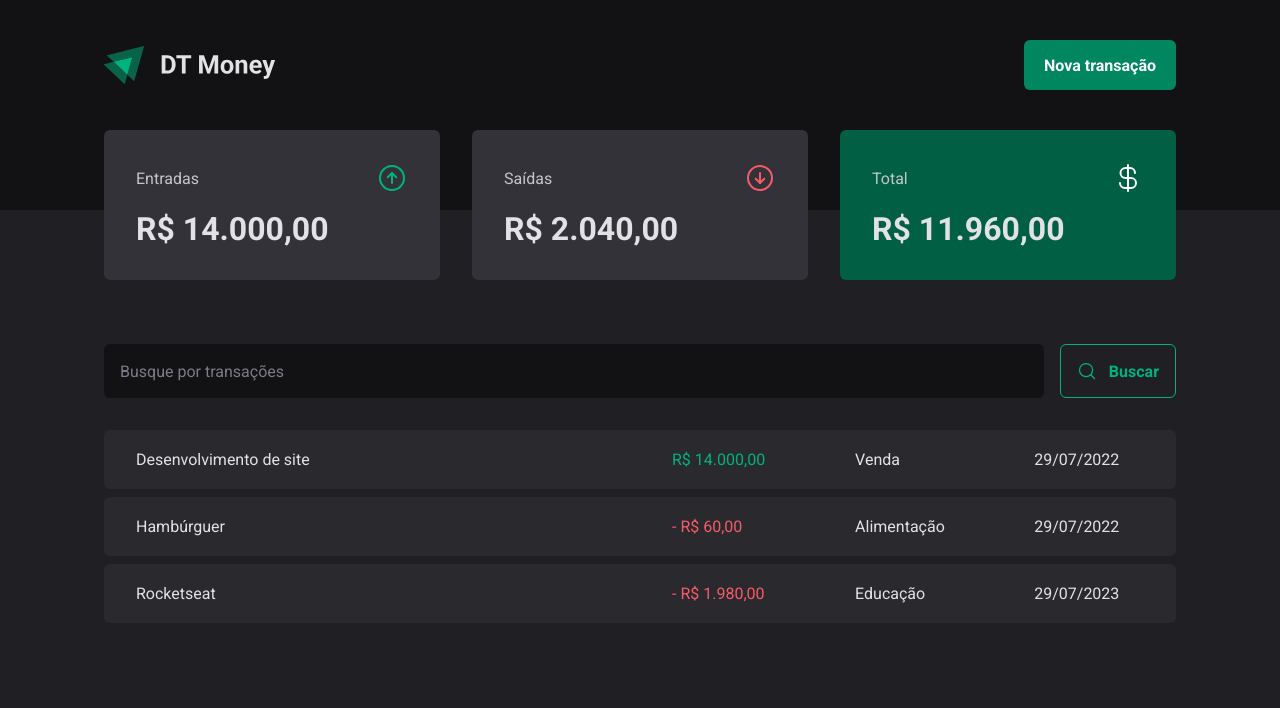
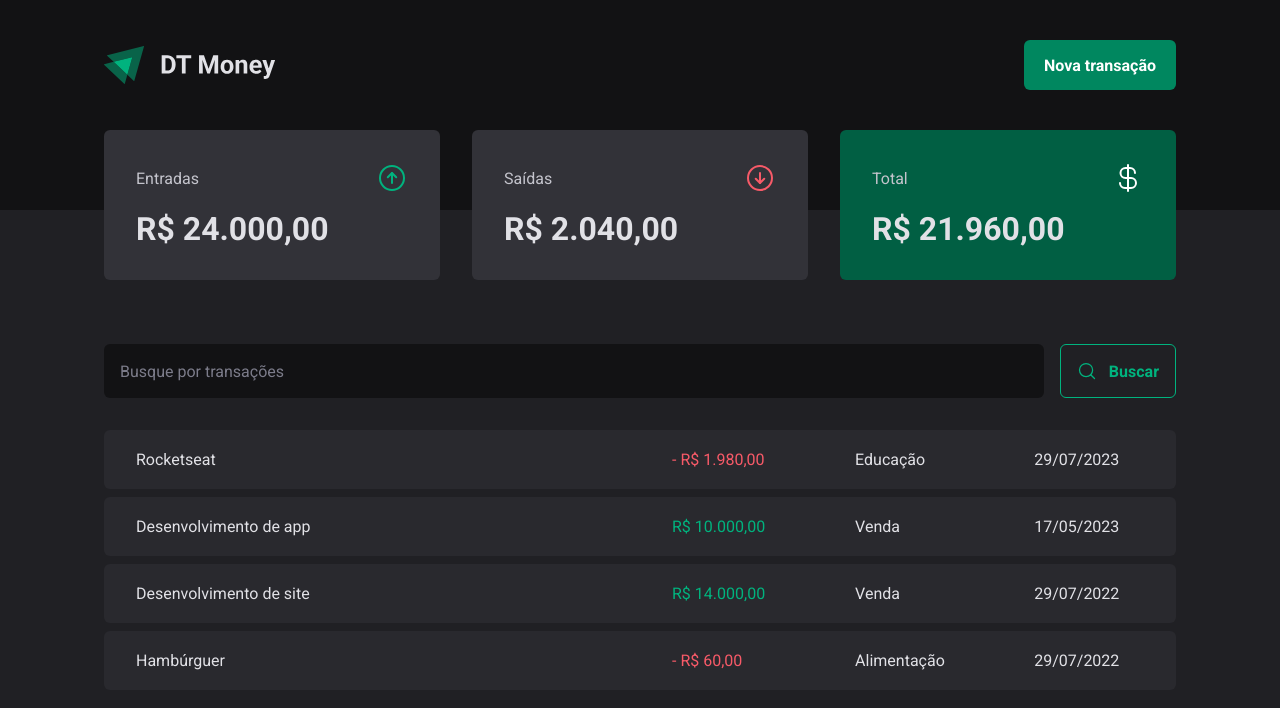
Before and after one commit to LucasRafa13/dt-money, a React (Vite) app: page / in a window 1280 px wide. Shown: the top 708 px of the page. Built offline with nearby package versions, Linux system fonts and the light colour scheme; data requests are answered from the project's data file.

Commit message:
feat: :sparkles:

```diff
--- a/package.json
+++ b/package.json
@@ -14,6 +14,7 @@
     "@hookform/resolvers": "^3.1.0",
     "@radix-ui/react-dialog": "^1.0.3",
     "@radix-ui/react-radio-group": "^1.1.2",
+    "axios": "^1.4.0",
     "phosphor-react": "^1.4.1",
     "react": "^18.2.0",
     "react-dom": "^18.2.0",
--- a/server.json
+++ b/server.json
@@ -23,6 +23,14 @@
       "category": "Educação",
       "price": 1980,
       "createdAt": "2023-07-29T19:30:44.505Z"
+    },
+    {
+      "description": "Desenvolvimento de app",
+      "price": 10000,
+      "category": "Venda",
+      "type": "income",
+      "createdAt": "2023-05-17T19:43:03.197Z",
+      "id": 4
     }
   ]
 }
--- a/src/@types/styled.d.ts
+++ b/src/@types/styled.d.ts
@@ -4,5 +4,6 @@ import { defaultTheme } from '../styles/themes/default'
 type ThemeType = typeof defaultTheme
 
 declare module 'styled-components' {
+  // eslint-disable-next-line @typescript-eslint/no-empty-interface
   export interface DefaultTheme extends ThemeType {}
 }
--- a/src/components/NewTransactionModal/index.tsx
+++ b/src/components/NewTransactionModal/index.tsx
@@ -1,6 +1,10 @@
+import { zodResolver } from '@hookform/resolvers/zod'
 import * as Dialog from '@radix-ui/react-dialog'
 import { ArrowCircleDown, ArrowCircleUp, X } from 'phosphor-react'
+import { useContext } from 'react'
+import { Controller, useForm } from 'react-hook-form'
 import * as z from 'zod'
+import { TransactionsContext } from '../../contexts/TransactionsContext'
 
 import {
   CloseButton,
@@ -9,8 +13,6 @@ import {
   TransactionType,
   TransactionTypeButton,
 } from './styles'
-import { Controller, useForm } from 'react-hook-form'
-import { zodResolver } from '@hookform/resolvers/zod'
 
 const newTransactionFormSchema = z.object({
   description: z.string(),
@@ -19,22 +21,35 @@ const newTransactionFormSchema = z.object({
   type: z.enum(['income', 'outcome']),
 })
 
-type newTransactionFormInputs = z.infer<typeof newTransactionFormSchema>
+type NewTransactionFormInputs = z.infer<typeof newTransactionFormSchema>
 
 export function NewTransactionModal() {
+  const { createTransaction } = useContext(TransactionsContext)
+
   const {
+    control,
     register,
     handleSubmit,
-    control,
     formState: { isSubmitting },
-  } = useForm<newTransactionFormInputs>({
+    reset,
+  } = useForm<NewTransactionFormInputs>({
     resolver: zodResolver(newTransactionFormSchema),
+    defaultValues: {
+      type: 'income',
+    },
   })
 
-  async function handleCreateNewTransaction(data: newTransactionFormInputs) {
-    await new Promise((resolve) => setTimeout(resolve, 2000))
+  async function handleCreateNewTransaction(data: NewTransactionFormInputs) {
+    const { description, price, category, type } = data
 
-    console.log(data)
+    await createTransaction({
+      description,
+      price,
+      category,
+      type,
+    })
+
+    reset()
   }
 
   return (
--- a/src/components/Summary/index.tsx
+++ b/src/components/Summary/index.tsx
@@ -1,7 +1,7 @@
 import { ArrowCircleDown, ArrowCircleUp, CurrencyDollar } from 'phosphor-react'
+import { useSummary } from '../../hooks/useSummary'
+import { priceFormatter } from '../../utils/formatter'
 import { SummaryCard, SummaryContainer } from './styles'
-import { priceFormatter } from '../../utils/formater'
-import { useSummary } from '../../hooks/useSummary'
 
 export function Summary() {
   const summary = useSummary()
--- a/src/contexts/TransactionsContext.tsx
+++ b/src/contexts/TransactionsContext.tsx
@@ -1,4 +1,5 @@
-import { Children, ReactNode, createContext, useEffect, useState } from 'react'
+import { createContext, ReactNode, useEffect, useState } from 'react'
+import { api } from '../lib/axios'
 
 interface Transaction {
   id: number
@@ -9,8 +10,17 @@ interface Transaction {
   createdAt: string
 }
 
+interface CreateTransactionInput {
+  description: string
+  price: number
+  category: string
+  type: 'income' | 'outcome'
+}
+
 interface TransactionContextType {
   transactions: Transaction[]
+  fetchTransactions: (query?: string) => Promise<void>
+  createTransaction: (data: CreateTransactionInput) => Promise<void>
 }
 
 interface TransactionsProviderProps {
@@ -22,18 +32,44 @@ export const TransactionsContext = createContext({} as TransactionContextType)
 export function TransactionsProvider({ children }: TransactionsProviderProps) {
   const [transactions, setTransactions] = useState<Transaction[]>([])
 
-  async function loadTransactions() {
-    const response = await fetch('http://localhost:3333/transactions')
-    const data = await response.json()
-    setTransactions(data)
+  async function fetchTransactions(query?: string) {
+    const response = await api.get('transactions', {
+      params: {
+        _sort: 'createdAt',
+        _order: 'desc',
+        q: query,
+      },
+    })
+
+    setTransactions(response.data)
+  }
+
+  async function createTransaction(data: CreateTransactionInput) {
+    const { description, price, category, type } = data
+
+    const response = await api.post('transactions', {
+      description,
+      price,
+      category,
+      type,
+      createdAt: new Date(),
+    })
+
+    setTransactions((state) => [response.data, ...state])
   }
 
   useEffect(() => {
-    loadTransactions()
+    fetchTransactions()
   }, [])
 
   return (
-    <TransactionsContext.Provider value={{ transactions }}>
+    <TransactionsContext.Provider
+      value={{
+        transactions,
+        fetchTransactions,
+        createTransaction,
+      }}
+    >
       {children}
     </TransactionsContext.Provider>
   )
--- /dev/null
+++ b/src/lib/axios.ts
@@ -0,0 +1,5 @@
+import axios from 'axios'
+
+export const api = axios.create({
+  baseURL: 'http://localhost:3333',
+})
--- a/src/pages/Transactions/components/SearchForm/index.tsx
+++ b/src/pages/Transactions/components/SearchForm/index.tsx
@@ -1,16 +1,20 @@
 import { MagnifyingGlass } from 'phosphor-react'
+import { useForm } from 'react-hook-form'
 import { SearchFormContainer } from './styles'
-import { useForm } from 'react-hook-form'
 import * as z from 'zod'
 import { zodResolver } from '@hookform/resolvers/zod'
+import { useContext } from 'react'
+import { TransactionsContext } from '../../../../contexts/TransactionsContext'
 
 const searchFormSchema = z.object({
-  query: z.string().nonempty(),
+  query: z.string(),
 })
 
 type SearchFormInputs = z.infer<typeof searchFormSchema>
 
 export function SearchForm() {
+  const { fetchTransactions } = useContext(TransactionsContext)
+
   const {
     register,
     handleSubmit,
@@ -20,9 +24,7 @@ export function SearchForm() {
   })
 
   async function handleSearchTransactions(data: SearchFormInputs) {
-    await new Promise((resolve) => setTimeout(resolve, 2000))
-
-    console.log(data)
+    await fetchTransactions(data.query)
   }
 
   return (
--- a/src/pages/Transactions/index.tsx
+++ b/src/pages/Transactions/index.tsx
@@ -1,14 +1,15 @@
 import { useContext } from 'react'
 import { Header } from '../../components/Header'
 import { Summary } from '../../components/Summary'
+import { TransactionsContext } from '../../contexts/TransactionsContext'
+import { dateFormatter, priceFormatter } from '../../utils/formatter'
 import { SearchForm } from './components/SearchForm'
-import { TransactionsContext } from '../../contexts/TransactionsContext'
+
 import {
   PriceHighlight,
   TransactionsContainer,
   TransactionsTable,
 } from './styles'
-import { dateFormatter, priceFormatter } from '../../utils/formater'
 
 export function Transactions() {
   const { transactions } = useContext(TransactionsContext)
@@ -23,7 +24,8 @@ export function Transactions() {
 
         <TransactionsTable>
           <tbody>
-            {transactions.map((transaction) => (
+            {transactions.map((transaction) => {
+              return (
                 <tr key={transaction.id}>
                   <td width="50%">{transaction.description}</td>
                   <td>
@@ -33,9 +35,12 @@ export function Transactions() {
                     </PriceHighlight>
                   </td>
                   <td>{transaction.category}</td>
-                <td>{dateFormatter.format(new Date(transaction.createdAt))}</td>
+                  <td>
+                    {dateFormatter.format(new Date(transaction.createdAt))}
+                  </td>
                 </tr>
-            ))}
+              )
+            })}
           </tbody>
         </TransactionsTable>
       </TransactionsContainer>
```
Also changed, not shown: src/utils/formatter.ts (renamed from src/utils/formater.ts), 1 other file (tests, documents, lock files or other folders). Lines whose indentation alone changed are shown as unchanged.
